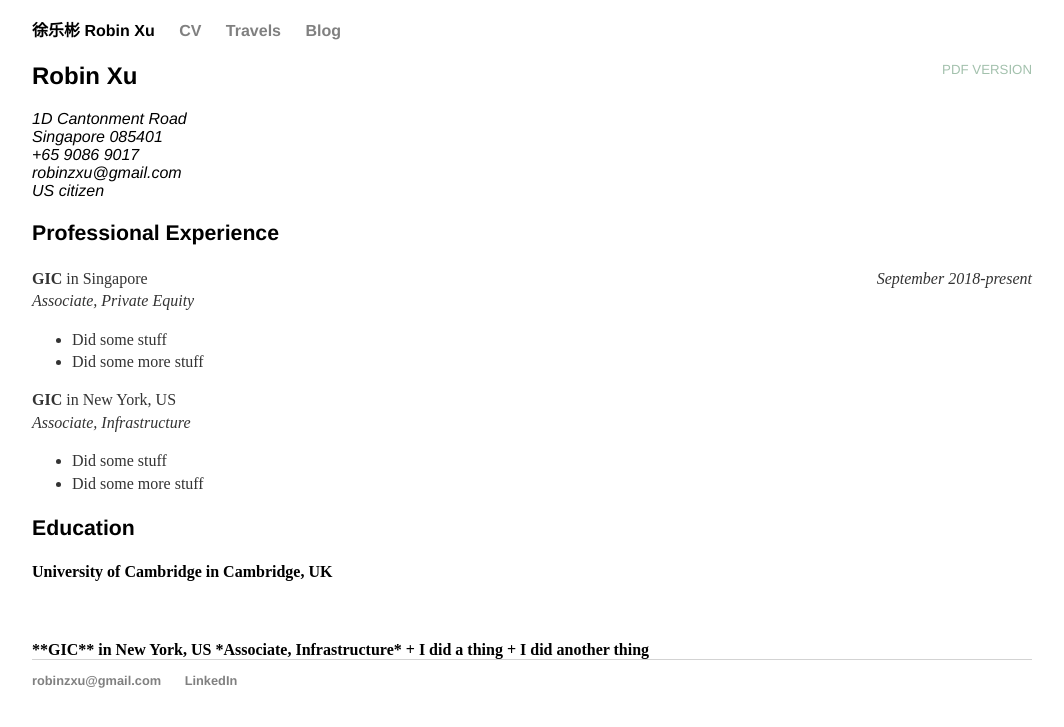
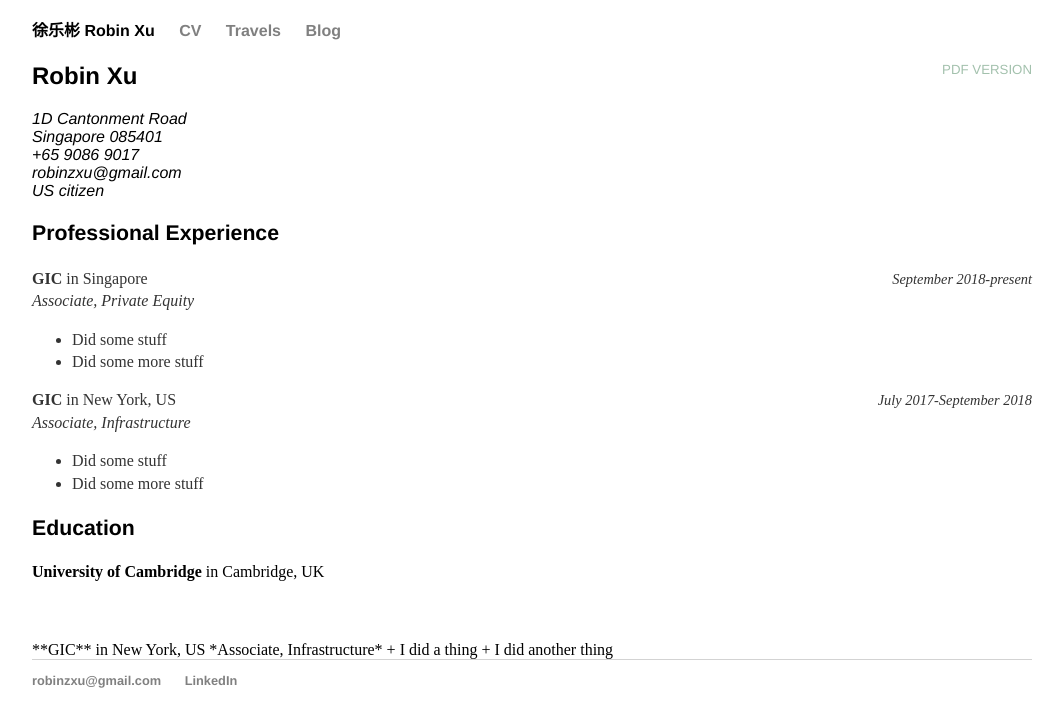
Before and after one commit to robinzxu/robinzxu.github.io, a Jekyll site: the page built from cv/index.html, in a window 1280 px wide. Shown: the top 727 px of the page, without its empty margins (108-1172 px from the left). Built offline with Jekyll 4.4.1, drawn with Linux system fonts in a browser that asks for light colours.

Commit message:
Update index.html

```diff
--- a/cv/index.html
+++ b/cv/index.html
@@ -17,7 +17,7 @@
 
 <h3>Professional Experience</h3>
 	<p>
-	<i style="float:right;">September 2018-present</i>
+	<i style="float:right;font-size:0.9em">September 2018-present</i>
 	<b>GIC</b> in Singapore<br>
 	<i>Associate, Private Equity</i>
 	<ul>
@@ -27,6 +27,7 @@
 	<p>
 
 	<p>
+	<i style="float:right;font-size:0.9em">July 2017-September 2018</i>
 	<b>GIC</b> in New York, US<br>
 	<i>Associate, Infrastructure</i>
 	<ul>
@@ -36,13 +37,15 @@
 	<p>
 
 <h3>Education</h3>
-<b>University of Cambridge</> in Cambridge, UK
+<b>University of Cambridge</b> in Cambridge, UK
 
 
 
 </div>
 
 **GIC** in New York, US
+
 *Associate, Infrastructure*
+
 + I did a thing
 + I did another thing
```
